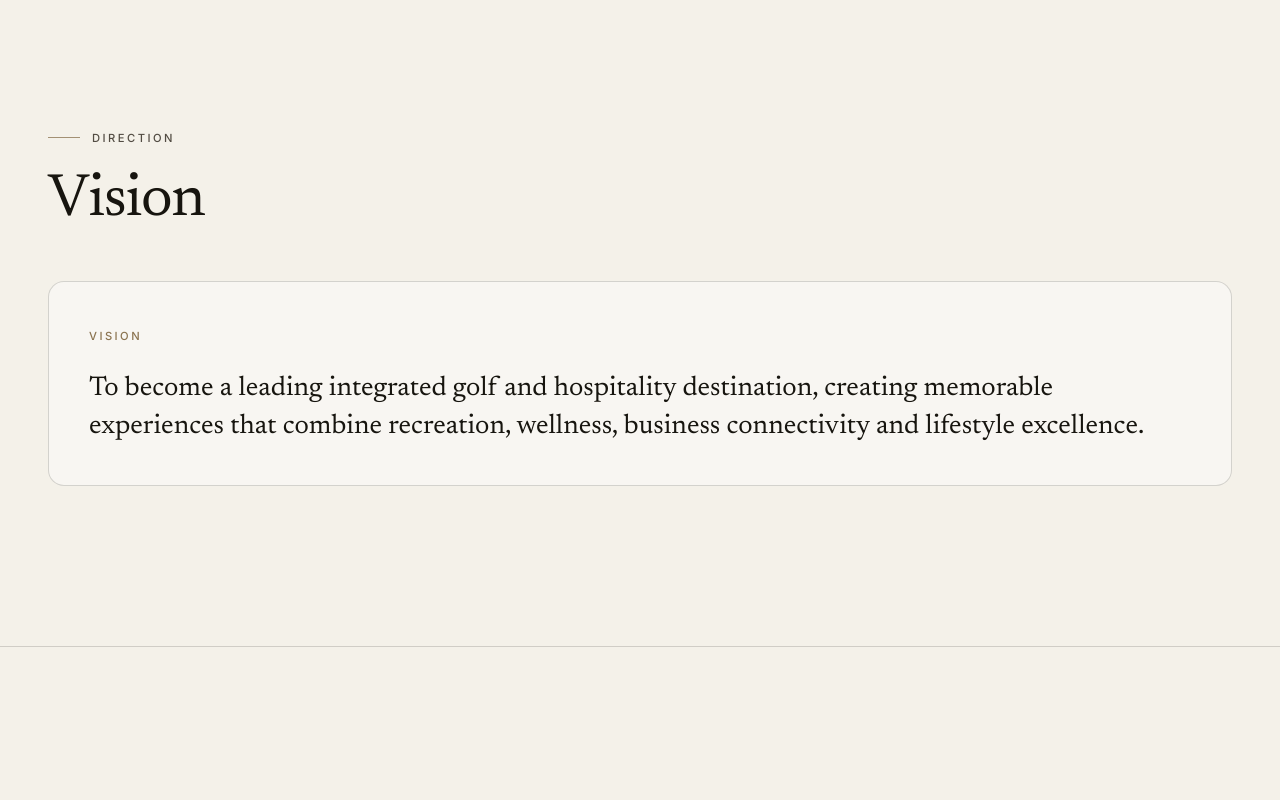
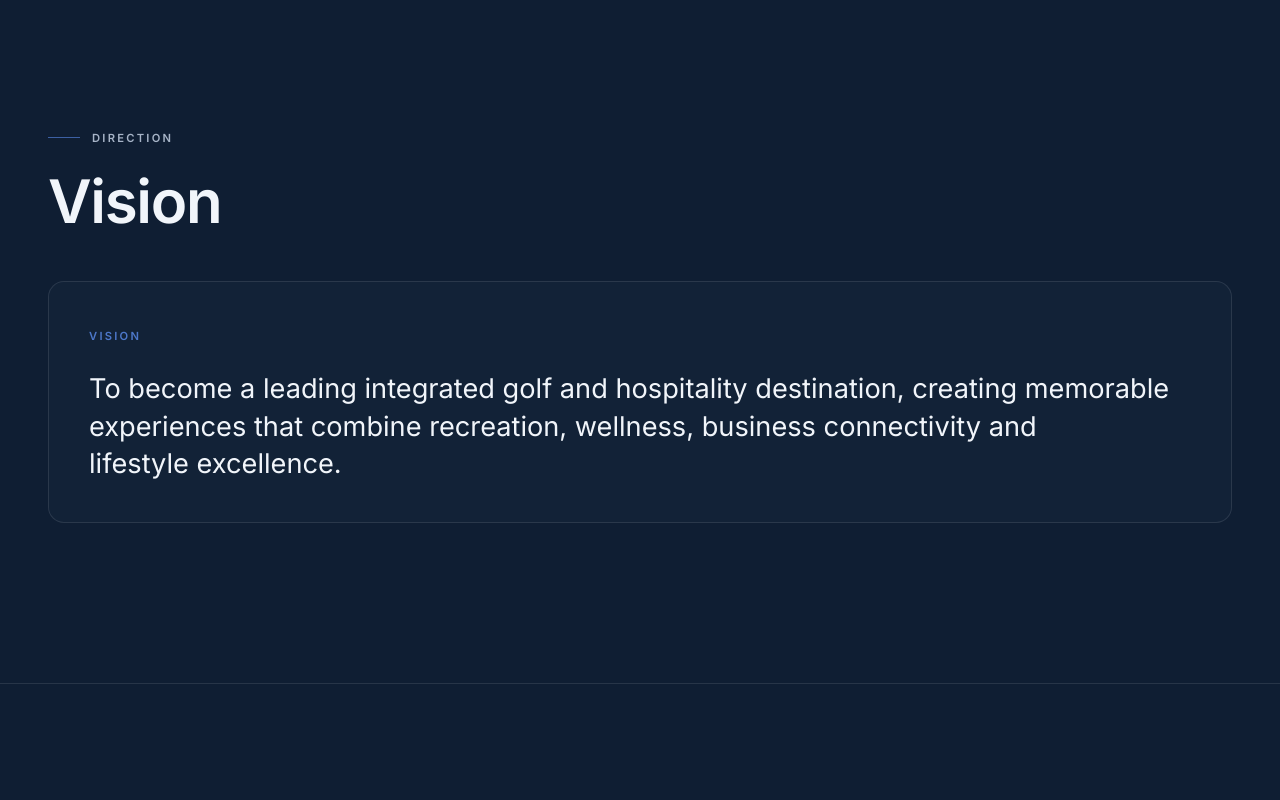
Before and after one commit to trimomalaysia-hub/cs-group, a Next.js app: page /companies/gemas in a window 1280 px wide. Shown: the part 1740-2540 px from the top of the page. Built offline with nearby package versions, Linux system fonts and the light colour scheme.

Commit message:
Retheme to deep-navy corporate: navy palette, steel-blue accent, clean Inter sans headlines; drop serif; update docs

```diff
--- a/src/app/globals.css
+++ b/src/app/globals.css
@@ -1,31 +1,31 @@
 @import "tailwindcss";
 
 /* ============================================================================
-   DESIGN TOKENS — warm, light, editorial aesthetic (Lux Capital feel).
-   Paper-like cream background, warm near-black serif headlines, generous space.
+   DESIGN TOKENS — deep corporate navy. Authoritative, professional, "big-company"
+   feel: navy canvas, cool near-white text, steel-blue accent, clean sans headlines.
    Edit these to retune the whole site. Tailwind v4 @theme:
      --color-accent  ->  text-accent  bg-accent  border-accent
    ========================================================================== */
 @theme {
-  /* Surfaces (warm paper, layered) */
-  --color-bg: #f4f1e9;        /* page background — warm cream / paper */
-  --color-surface: #ffffff;   /* cards / panels */
-  --color-elevated: #ebe6da;  /* hover / raised surfaces (warm shade) */
+  /* Surfaces — deep navy, layered */
+  --color-bg: #0f1e33;        /* page background — deep corporate navy */
+  --color-surface: #17293f;   /* cards / panels */
+  --color-elevated: #21344c;  /* hover / raised surfaces */
 
-  /* Text (warm near-black ink) */
-  --color-fg: #17150f;        /* primary text */
-  --color-muted: #524c43;     /* secondary text */
-  --color-faint: #8b857a;     /* tertiary / meta */
+  /* Text (cool, near-white) */
+  --color-fg: #f1f5fa;        /* primary text */
+  --color-muted: #a7b4c7;     /* secondary text — steel */
+  --color-faint: #6f7f95;     /* tertiary / meta */
 
-  /* Lines & accent (near-monochrome, editorial) */
-  --color-line: rgba(23, 21, 15, 0.16);        /* editorial hairline rules */
-  --color-line-strong: rgba(23, 21, 15, 0.28);
-  --color-accent: #6f5227;        /* deep muted bronze — used sparingly */
-  --color-accent-soft: #8a6a38;
+  /* Lines & accent */
+  --color-line: rgba(255, 255, 255, 0.10);      /* hairlines, dividers */
+  --color-line-strong: rgba(255, 255, 255, 0.18);
+  --color-accent: #5b8def;        /* steel blue — corporate accent */
+  --color-accent-soft: #86aaf5;
 
-  /* Fonts (CSS vars set by next/font in layout.tsx) */
+  /* Fonts (CSS vars set by next/font in layout.tsx) — clean sans throughout */
   --font-sans: var(--font-inter), ui-sans-serif, system-ui, -apple-system, "Segoe UI", sans-serif;
-  --font-display: var(--font-serif), Georgia, "Times New Roman", serif;
+  --font-display: var(--font-inter), ui-sans-serif, system-ui, sans-serif;
 
   /* Easing for a refined, calm motion feel */
   --ease-out-soft: cubic-bezier(0.16, 1, 0.3, 1);
@@ -39,7 +39,7 @@
     scroll-behavior: smooth;
     scroll-padding-top: 6rem; /* offset for the sticky header on anchor jumps */
     -webkit-text-size-adjust: 100%;
-    color-scheme: light;
+    color-scheme: dark;
   }
 
   body {
@@ -48,14 +48,14 @@
     font-family: var(--font-sans);
     -webkit-font-smoothing: antialiased;
     text-rendering: optimizeLegibility;
-    font-feature-settings: "ss01", "cv01";
   }
 
+  /* Clean, confident sans-serif headlines (corporate) */
   h1, h2, h3, h4 {
     font-family: var(--font-display);
-    font-weight: 400;
-    letter-spacing: -0.021em;
-    line-height: 1.04;
+    font-weight: 600;
+    letter-spacing: -0.022em;
+    line-height: 1.08;
     text-wrap: balance;
   }
 
@@ -63,7 +63,7 @@
 
   ::selection {
     background-color: var(--color-accent);
-    color: #fdfbf6;
+    color: #0b1626;
   }
 
   :focus-visible {
@@ -72,7 +72,7 @@
     border-radius: 2px;
   }
 
-  /* Light, unobtrusive scrollbar */
+  /* Dark, unobtrusive scrollbar */
   ::-webkit-scrollbar { width: 11px; height: 11px; }
   ::-webkit-scrollbar-track { background: var(--color-bg); }
   ::-webkit-scrollbar-thumb {
@@ -98,16 +98,16 @@
   .label {
     font-family: var(--font-sans);
     text-transform: uppercase;
-    letter-spacing: 0.22em;
+    letter-spacing: 0.2em;
     font-size: 0.7rem;
-    font-weight: 500;
+    font-weight: 600;
   }
 
-  /* Subtle warm vignette for hero / feature sections (light theme) */
+  /* Subtle depth: cool blue glow up top, gentle darkening at the base */
   .vignette {
     background:
-      radial-gradient(60% 50% at 50% 0%, color-mix(in srgb, var(--color-accent) 7%, transparent), transparent 70%),
-      radial-gradient(80% 60% at 50% 100%, color-mix(in srgb, var(--color-fg) 4%, transparent), transparent 70%);
+      radial-gradient(60% 50% at 50% 0%, color-mix(in srgb, var(--color-accent) 12%, transparent), transparent 70%),
+      radial-gradient(80% 60% at 50% 100%, color-mix(in srgb, #000 24%, transparent), transparent 70%);
   }
 
   /* Faint grid backdrop for technical / portfolio sections */
--- a/src/app/layout.tsx
+++ b/src/app/layout.tsx
@@ -1,20 +1,12 @@
 import type { Metadata } from "next";
-import { Newsreader, Inter } from "next/font/google";
+import { Inter } from "next/font/google";
 import { site } from "@/lib/site";
 import { LanguageProvider } from "@/lib/i18n";
 import Header from "@/components/layout/Header";
 import Footer from "@/components/layout/Footer";
 import "./globals.css";
 
-/* Literary editorial serif for display headlines (Lux Capital feel) */
-const serif = Newsreader({
-  subsets: ["latin"],
-  variable: "--font-serif",
-  display: "swap",
-  style: ["normal", "italic"],
-});
-
-/* Clean grotesque for UI + body (Lux-like restraint) */
+/* Clean grotesque for headlines + body (modern corporate) */
 const inter = Inter({
   subsets: ["latin"],
   variable: "--font-inter",
@@ -61,7 +53,7 @@ export default function RootLayout({
   children,
 }: Readonly<{ children: React.ReactNode }>) {
   return (
-    <html lang="en" className={`${serif.variable} ${inter.variable}`}>
+    <html lang="en" className={inter.variable}>
       <body className="min-h-screen bg-bg text-fg antialiased">
         <LanguageProvider>
           <Header />
```
Also changed, not shown: .claude/skills/ui-ux-pro-max/SKILL.md, 2 other files (tests, documents, lock files or other folders).
